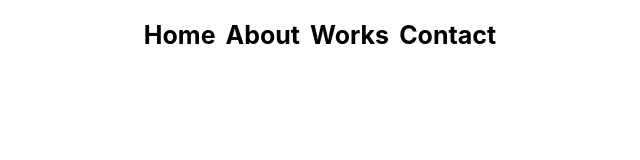
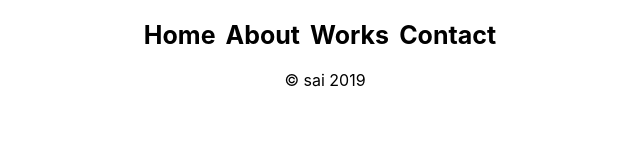
Before and after one commit to sai2017/ts-react-portfolio, a React (Create React App) app: page / in a window 1280 px wide. Shown: the top 160 px of the page, without its empty margins (315-955 px from the left). Built offline with nearby package versions, Linux system fonts and the light colour scheme; no server answers.

Commit message:
Footer作成

```diff
--- a/src/App.tsx
+++ b/src/App.tsx
@@ -4,9 +4,13 @@ import './App.css';
 import Top from './Top';
 import About from './About';
 import ContactForm from './ContactForm';
+import Header from "./components/Header"
+import Footer from "./components/Footer"
 
 const App: React.FC = () => {
   return (
+    <>
+      <Header />
       <BrowserRouter>
         <Switch>
           <Route exact={true} path="/" component={Top} />
@@ -16,6 +20,8 @@ const App: React.FC = () => {
           <Route component={() => <Redirect to="/" />} />
         </Switch>
       </BrowserRouter>
+      <Footer />
+    </>
   );
 }
 
--- a/src/Top.tsx
+++ b/src/Top.tsx
@@ -5,7 +5,7 @@ class Top extends React.Component {
 
   public render() {
     return (
-      <Header />
+      <div></div>
     )
   }
 };
--- /dev/null
+++ b/src/components/Footer.tsx
@@ -0,0 +1,22 @@
+import * as React from "react";
+import styled from "styled-components";
+
+const StyledFooter = styled.div`
+  margin-top: 20px;
+  height: 100%;
+  justify-content: center;
+  display: flex;
+`
+
+class Footer extends React.Component {
+
+  public render() {
+    return (
+      <StyledFooter>
+        © sai 2019
+      </StyledFooter>
+    )
+  }
+};
+
+export default Footer;
```
Lines whose indentation alone changed are shown as unchanged.
